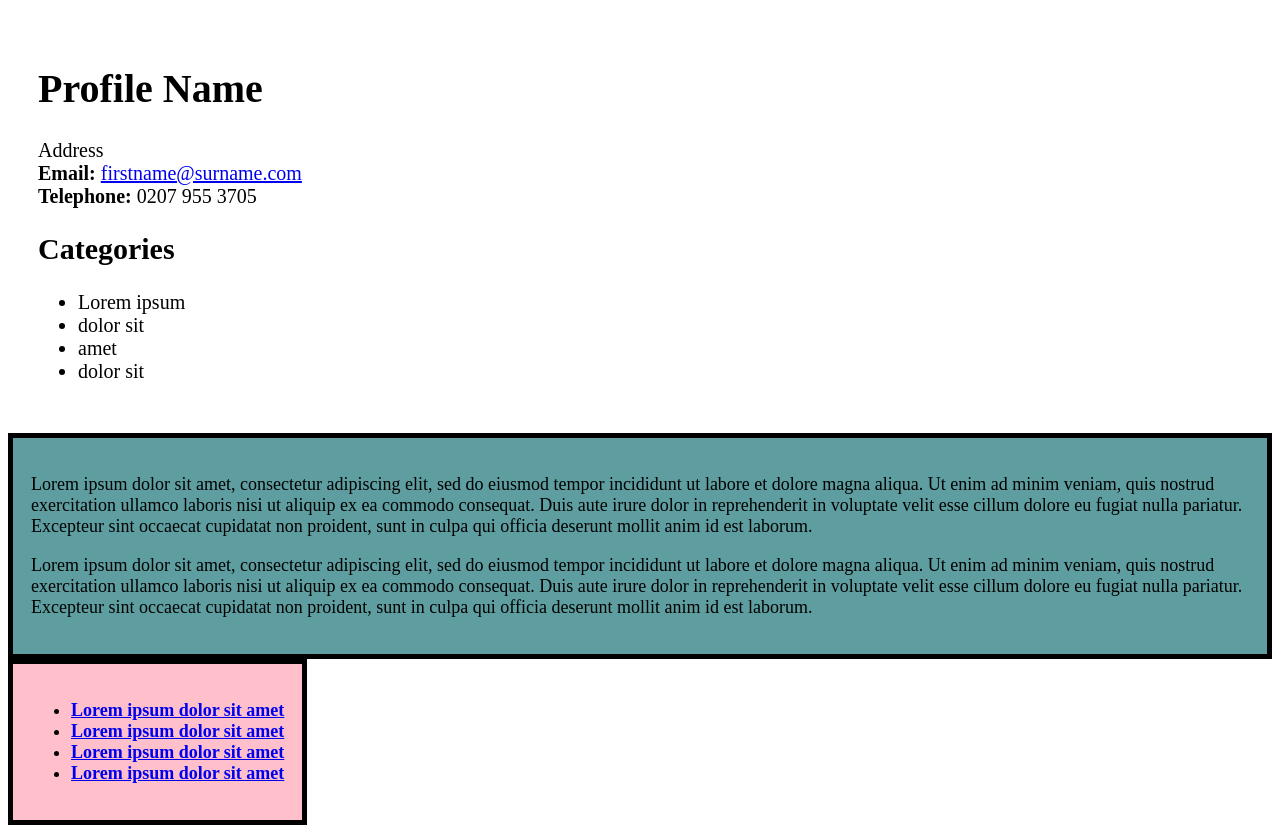
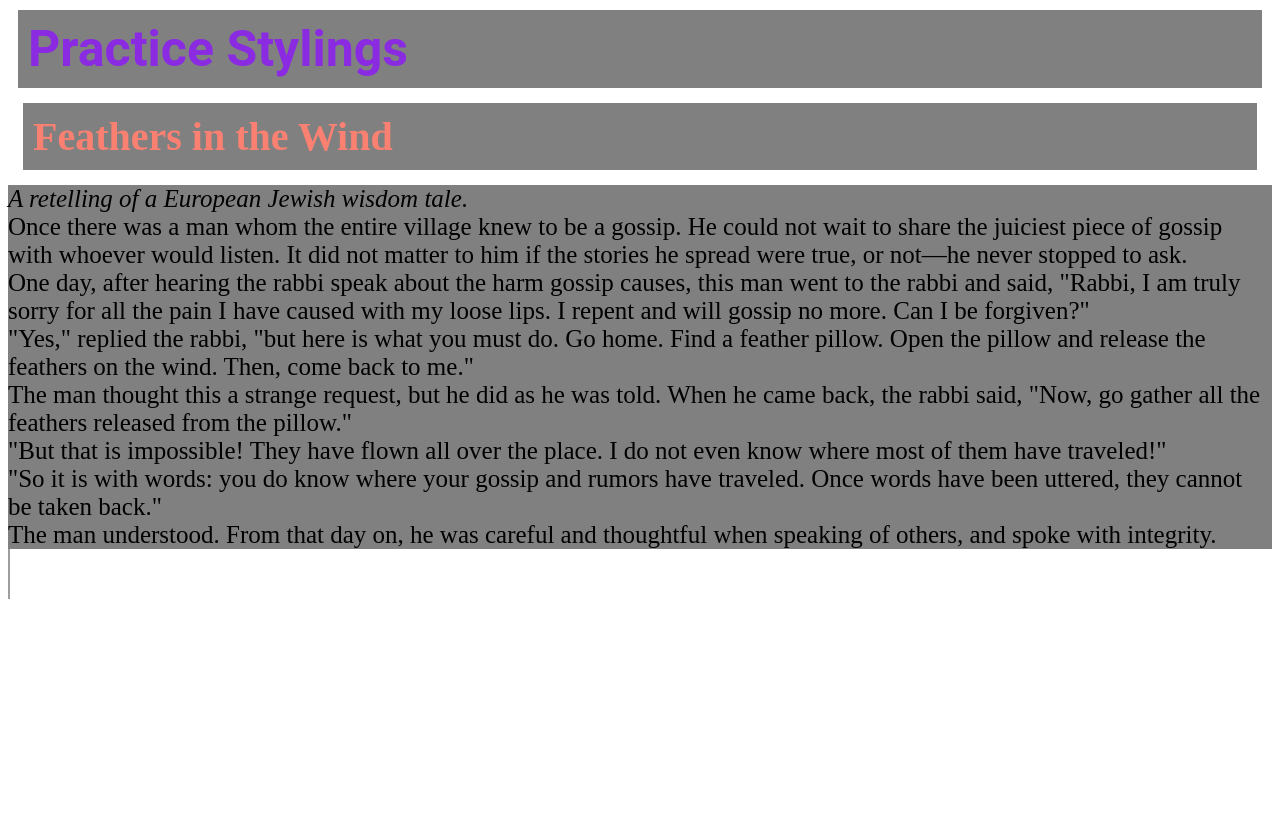
Before and after one commit to Kumarkodi/App_Academy_Work, a plain HTML site: page index.html in a window 1280 px wide. After the commit the page ends 800 px from the top, so only its background shows below. Drawn offline with Linux system fonts and the light colour scheme; grey boxes are pictures that could not be loaded.

Commit message:
Second Commit
CSS Selector

```diff
--- a/index.html
+++ b/index.html
@@ -1,88 +1,72 @@
 <!DOCTYPE html>
-<html>
+<html lang="en">
 
 <head>
     <meta charset="UTF-8">
-    <title>Debugging CSS Practice</title>
+    <title>Practice Stylings</title>
     <style>
-        .profile {
-            display: inline-block;
-            padding: 30px;
-            background-color: white;
-            font-size: 20px;
+        h1 {
+            font-size: 50px;
+            font-family: "Roboto", sans-serif;
+            padding: 10px;
+            margin: 10px;
+            font-weight: 5%;
+            text-decoration: 10px;
+            color: blueviolet;
+            background-color: gray;
         }
 
-        .biography {
-            display: inline-block;
-            border: 5px solid black;
-            background-color: cadetblue;
-            padding: 1em;
-            font-size: 18px;
+        h2 {
+            font-size: 40px;
+            font-family: "Poppins" Arial, Helvetica, sans-serif;
+            padding: 10px;
+            margin: 15px;
+            font-weight: 20px;
+            color: salmon;
+            background-color: gray;
         }
 
-        .footer-3-wide {
-            display: inline-block;
-            border: 5px solid black;
-            background-color: pink;
-            padding: 1em;
-            font-size: 18px;
-            font-weight: 600;
+        p {
+            font-family: "Arial" sans-serif;
+            font-size: 25px;
+            padding: 0;
+            margin: 0;
+            color: black;
+            background-color: gray;
+        }
+
+        .logo {
+            background-size: cover;
+            background-image: url(https://appacademy.github.io/styleguide/assets/logo/logo-emblem-black-1000.png);
+            height: 50px;
+            width: 2px;
         }
     </style>
 </head>
 
 <body>
-    <div class="profile">
-        <h1>Profile Name</h1>
-        <div class=" address ">Address</div>
+    <header>
+        <h1>Practice Stylings</h1>
+    </header>
+    <div class="page">
+        <div class="content">
+            <div class="story-box">
+                <h2>Feathers in the Wind</h2>
+                <p><em>A retelling of a European Jewish wisdom tale.</em></p>
 
-        <div class=" contact ">
-            <strong>Email:</strong> <a href="mailto:firstname@surname.com">firstname@surname.com</a>
+                <p>Once there was a man whom the entire village knew to be a gossip. He could not wait to share the juiciest piece of gossip with whoever would listen. It did not matter to him if the stories he spread were true, or not—he never stopped to
+                    ask.
+                </p>
+                <p>One day, after hearing the rabbi speak about the harm gossip causes, this man went to the rabbi and said, "Rabbi, I am truly sorry for all the pain I have caused with my loose lips. I repent and will gossip no more. Can I be forgiven?"</p>
+                <p>"Yes," replied the rabbi, "but here is what you must do. Go home. Find a feather pillow. Open the pillow and release the feathers on the wind. Then, come back to me."</p>
+                <p>The man thought this a strange request, but he did as he was told. When he came back, the rabbi said, "Now, go gather all the feathers released from the pillow."</p>
+                <p>"But that is impossible! They have flown all over the place. I do not even know where most of them have traveled!"</p>
+                <p>"So it is with words: you do know where your gossip and rumors have traveled. Once words have been uttered, they cannot be taken back."</p>
+                <p>The man understood. From that day on, he was careful and thoughtful when speaking of others, and spoke with integrity.
+                </p>
+            </div>
         </div>
-        <div>
-            <strong>Telephone:</strong> 0207 955 3705
-        </div>
-
-        <div class="categories">
-            <h2>Categories</h2>
-            <ul>
-                <li>Lorem ipsum</li>
-                <li>dolor sit</li>
-                <li>amet</li>
-                <li>dolor sit</li>
-            </ul>
-        </div>
-
-    </div>
-
-    <div class="biography">
-        <p>
-            Lorem ipsum dolor sit amet, consectetur adipiscing elit, sed do eiusmod tempor incididunt ut labore et dolore magna aliqua. Ut enim ad minim veniam, quis nostrud exercitation ullamco laboris nisi ut aliquip ex ea commodo consequat. Duis aute irure dolor
-            in reprehenderit in voluptate velit esse cillum dolore eu fugiat nulla pariatur. Excepteur sint occaecat cupidatat non proident, sunt in culpa qui officia deserunt mollit anim id est laborum.
-        </p>
-        <p>
-            Lorem ipsum dolor sit amet, consectetur adipiscing elit, sed do eiusmod tempor incididunt ut labore et dolore magna aliqua. Ut enim ad minim veniam, quis nostrud exercitation ullamco laboris nisi ut aliquip ex ea commodo consequat. Duis aute irure dolor
-            in reprehenderit in voluptate velit esse cillum dolore eu fugiat nulla pariatur. Excepteur sint occaecat cupidatat non proident, sunt in culpa qui officia deserunt mollit anim id est laborum.
-        </p>
-    </div>
-
-    <div class="footer">
-
-        <div class="footer-3-wide">
-            <ul>
-                <li>
-                    <a href="https://www.example.com/" target="_blank">Lorem ipsum dolor sit amet</a>
-                </li>
-                <li>
-                    <a href="https://www.example.com/" target="_blank">Lorem ipsum dolor sit amet</a>
-                </li>
-                <li>
-                    <a href="https://www.example.com/ " target="_blank ">Lorem ipsum dolor sit amet</a>
-                </li>
-                <li>
-                    <a href=" https://www.example.com/ " target="_blank ">Lorem ipsum dolor sit amet</a>
-                </li>
-            </ul>
+        <div class="logo">
         </div>
     </div>
 </body>
```
